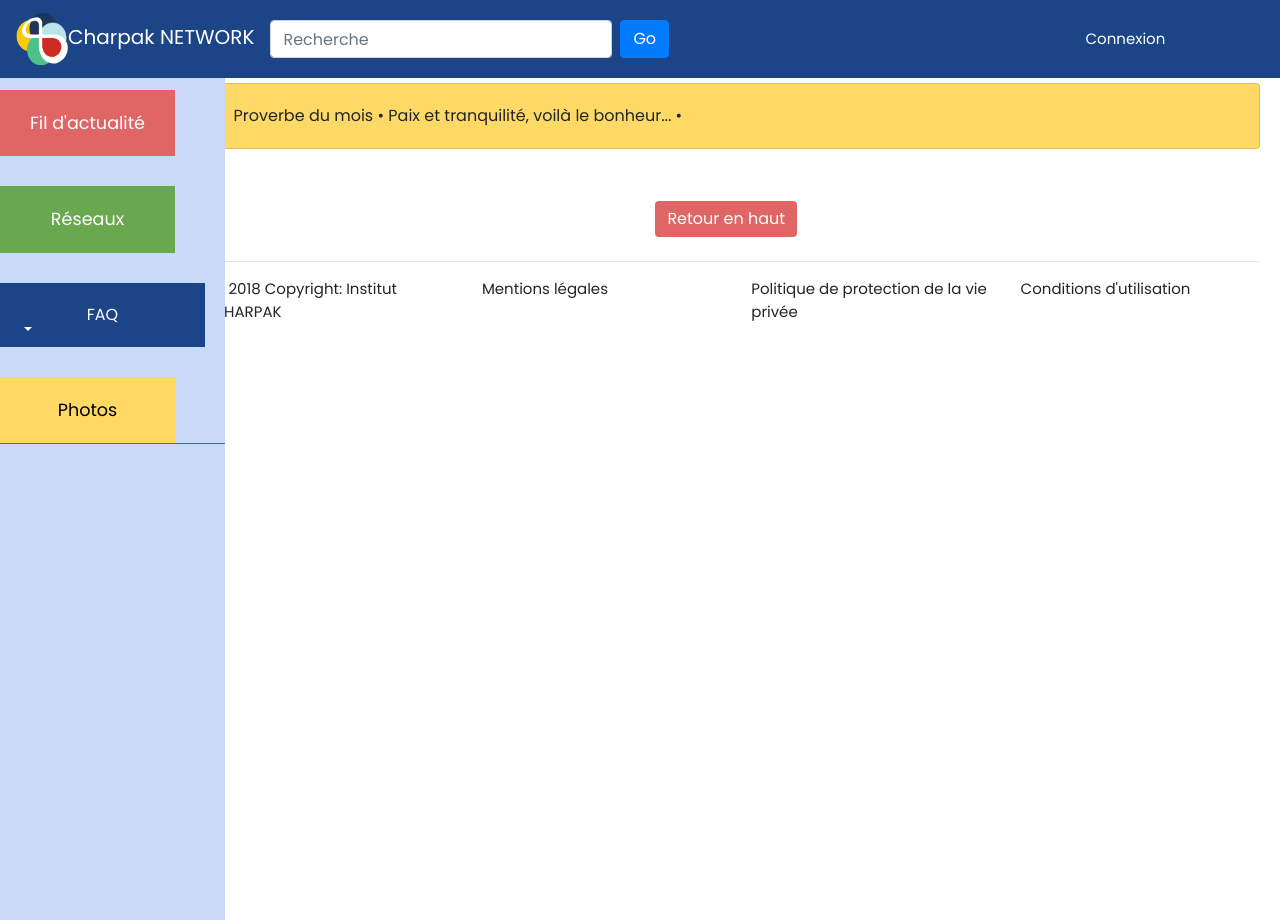
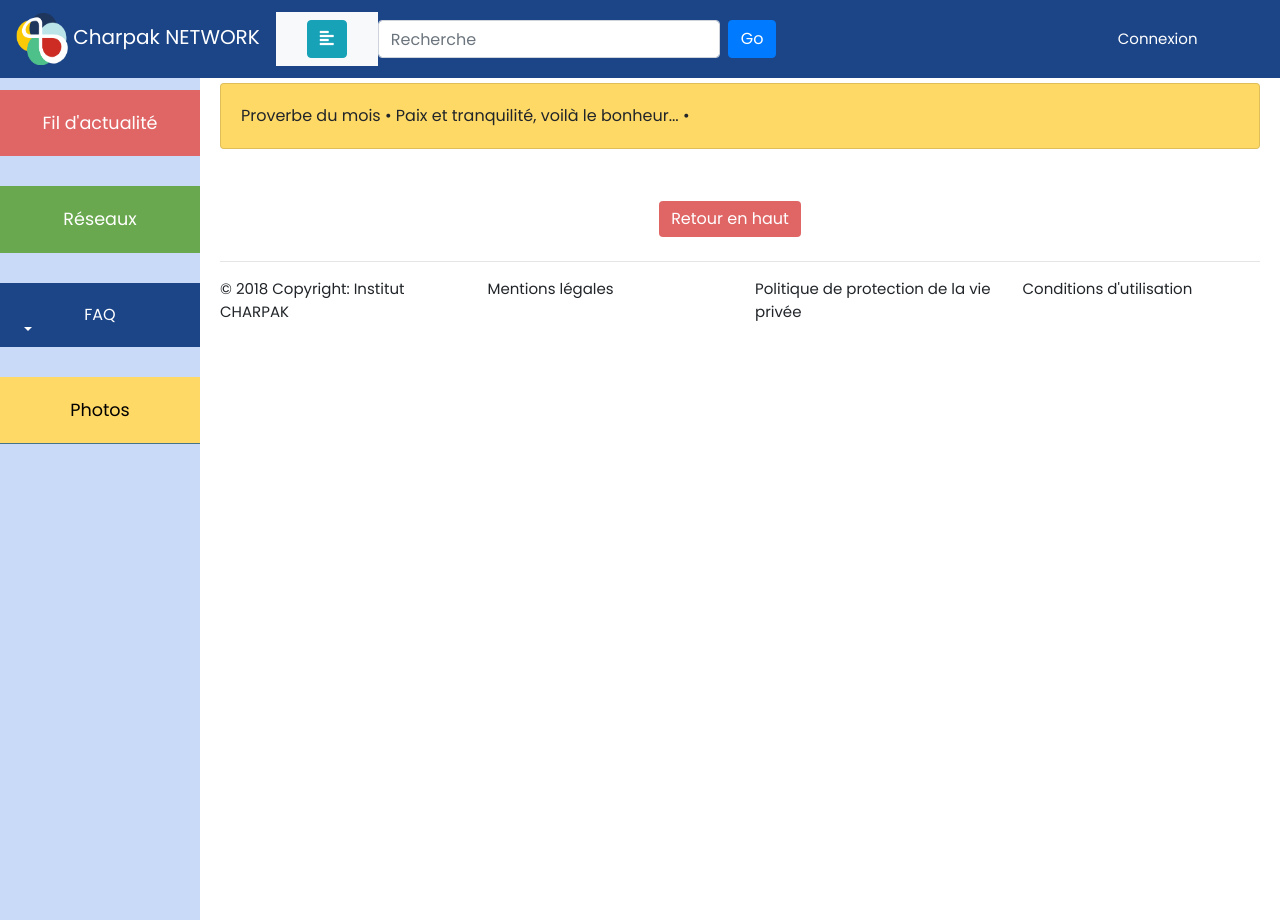
Before and after one commit to L3Villebon2018/projetInfo, a Django app: page / in a window 1280 px wide. Run offline with Django 3.2, Linux system fonts and the light colour scheme; some libraries are stand-ins or nearby versions.

Commit message:
correction taille des onglets de la sidebar et déplacement du "toggle sidebar" pour test

```diff
--- a/ProjetInfoL3/ProjetInfoL3/static/css/base.css
+++ b/ProjetInfoL3/ProjetInfoL3/static/css/base.css
@@ -99,18 +99,13 @@ ul ul a {
 }
 
 .content{
+    margin-left: 200px;
     width: 100%;
     background: white;
 }
 
 .copyright{
     font-size: 15px;
-}
-#proverbe{
-    margin-top: 5px;
-    margin-right: 20px;
-    margin-left: 20px;
-    background:#ffd966ff;
 }
 
 .wrapperup {
@@ -182,12 +177,12 @@ a[data-toggle="collapse"] {
 }
 
 #sidebar {
-    width: 225px;
+    width: 200px;
     position: fixed;
     top: 60px;
     left: 0;
-    min-width: 225px;
-    max-width: 225px;
+    min-width: 200px;
+    max-width: 200px;
     height: 100vh;
     z-index: 999;
     background: #c9daf8ff;
@@ -227,19 +222,21 @@ a[data-toggle="collapse"] {
 #fil_actu{
     margin-top: 30px;
     margin-right: 30px;
+    width: 200px;
     background: #e06666ff;
 }
 
 #reseaux{
     margin-top: 30px;
     margin-right: 30px;
+    width: 200px;
     background: #6aa84fff
 }
 #FAQ{
     border-radius: 0;
     border: none;
     padding: 20px;
-    width: 100%;
+    width: 200px;
     list-style: none;
     margin-top: 30px;
     margin-right: 30px;
@@ -248,6 +245,7 @@ a[data-toggle="collapse"] {
 #photos{
     margin-top: 30px;
     margin-right: 30px;
+    width: 200px;
     color: black;
     background: #ffd966ff;
 }
--- /dev/null
+++ b/ProjetInfoL3/ProjetInfoL3/static/css/index.css
@@ -0,0 +1,6 @@
+#proverbe{
+    margin-top: 5px;
+    margin-right: 20px;
+    margin-left: 20px;
+    background:#ffd966ff;
+}
--- a/ProjetInfoL3/templates/base.html
+++ b/ProjetInfoL3/templates/base.html
@@ -31,11 +31,22 @@
     <div class="wrapperup sticky-top">
         <nav class="navbar navbar-expand-lg navbar sticky-top">
             <a class="navbar-brand" href="/"><img id="icone" src="{% static "images/Villebon_3.png" %}"
-                                                  class="d-inline-block" alt="">Charpak NETWORK</a>
+                                                  class="d-inline-block" alt=""> Charpak NETWORK</a>
             <button class="navbar-toggler" type="button" data-toggle="collapse" data-target="#navbarSupportedContent"
                     aria-controls="navbarSupportedContent" aria-expanded="false" aria-label="Toggle navigation">
                 <span class="navbar-toggler-icon"></span>
             </button>
+            <div id="content">
+                <nav class="navbar navbar-expand-lg navbar-light bg-light">
+                    <div class="container-fluid">
+
+                        <button type="button" id="sidebarCollapse" class="btn btn-info">
+                            <i class="fas fa-align-left"></i>
+                            <span></span>
+                        </button>
+                    </div>
+                </nav>
+            </div>
             <form class="form-inline ">
                 <input class="form-control mr-sm-2" type="search" placeholder="Recherche" aria-label="Search">
                 <button class="btn btn-primary my-2 my-sm-0" type="submit">Go</button>
@@ -77,17 +88,7 @@
                 </li>
             </ul>
         </nav>
-        <div id="content">
-            <nav class="navbar navbar-expand-lg navbar-light bg-light">
-                <div class="container-fluid">
-
-                    <button type="button" id="sidebarCollapse" class="btn btn-info">
-                        <i class="fas fa-align-left"></i>
-                        <span>Toggle Sidebar</span>
-                    </button>
-                </div>
-            </nav>
-        </div>
+        <hr class="clearfix w-100 d-md-none">
         <div class="content">
             {% block content %}
             {% endblock %}
@@ -110,6 +111,7 @@
                     </div>
                     <!-- Grid column -->
                     <!-- Grid column -->
+                    <hr class="clearfix w-100 d-md-none">
                     <div class="col-md-3 mx-auto">
 
                         <!-- Links -->
--- a/ProjetInfoL3/templates/public/index.html
+++ b/ProjetInfoL3/templates/public/index.html
@@ -8,6 +8,8 @@
 {% endblock %}
 {% block head %}
     <link rel="stylesheet" type="text/css" href="{% static 'css/base.css' %}"/>
+    <link rel="stylesheet" type="text/css" href="{% static 'css/index.css' %}"/>
+
     <script src="{% static "js/jquery-3.3.1.js" %}" type="text/javascript"></script>
     <script src="{% static "js/sidebar.js" %}" type="text/javascript"></script>
 {% endblock %}
```
